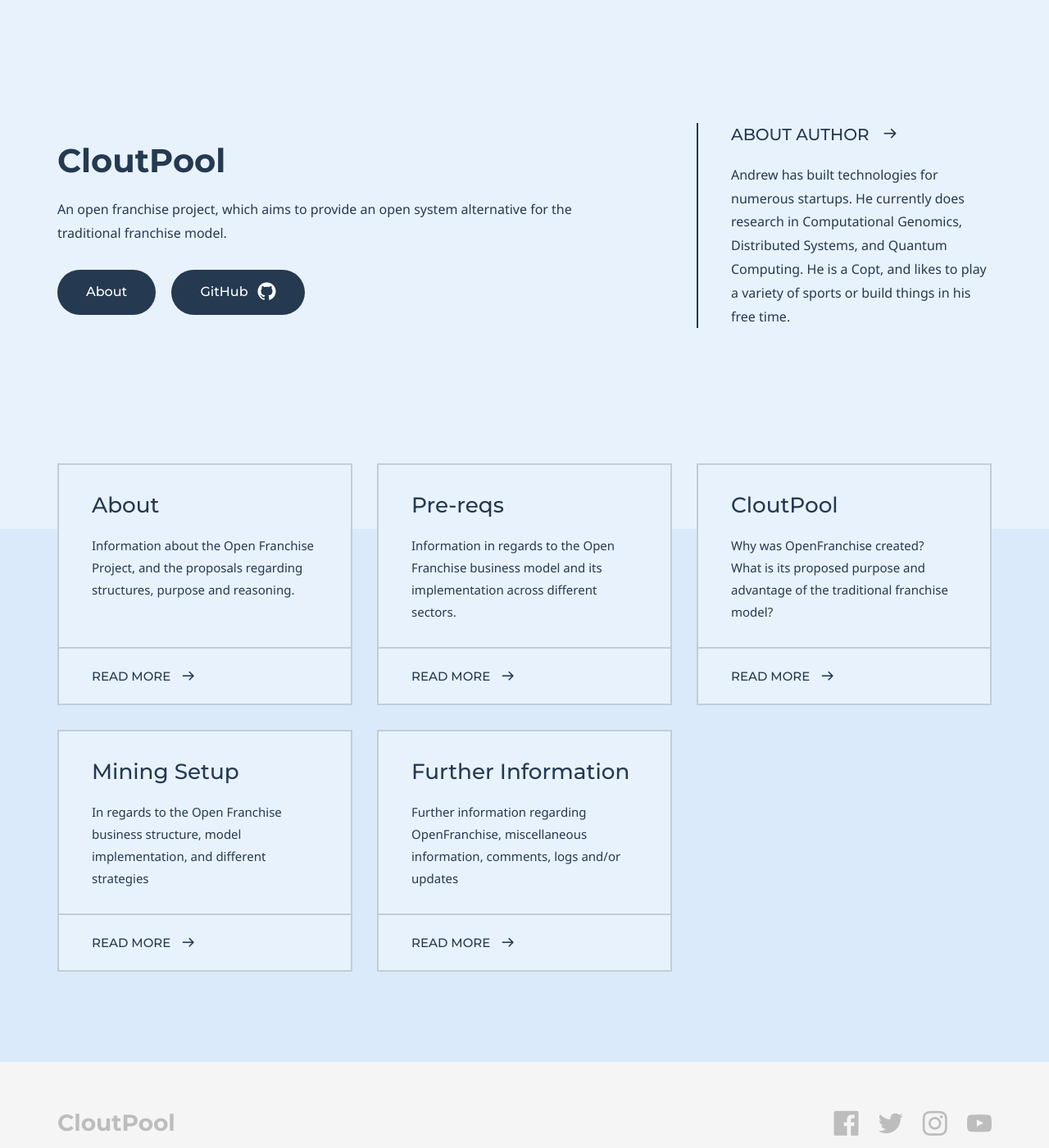
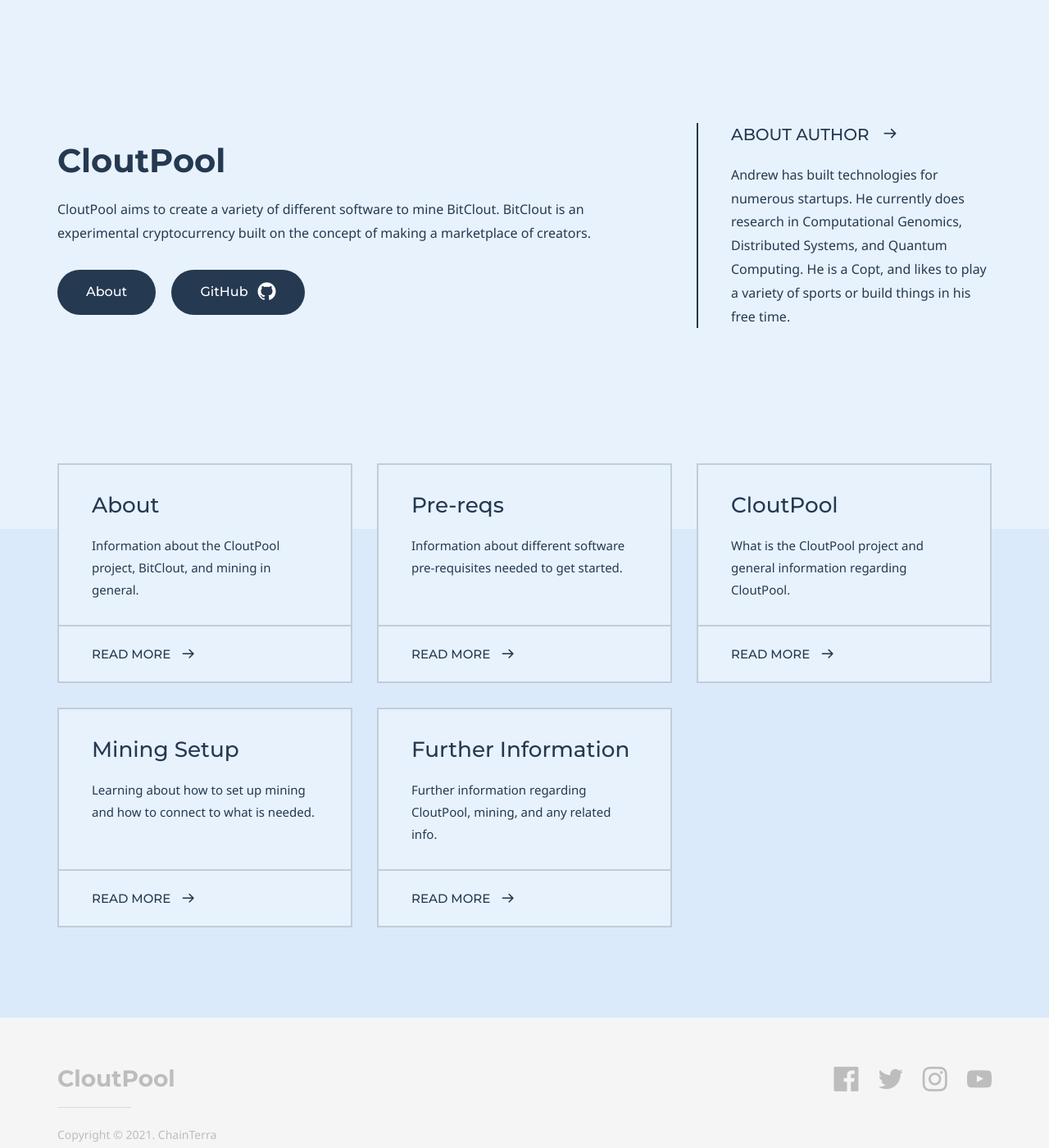
Before and after one commit to ChainTerra/BTCLT-Guide, a Jekyll site: the page built from index.md, in a window 1280 px wide and 1400 px high. Shown: the whole window at 82% size. Built offline with Jekyll 4.4.1, drawn with Linux system fonts in a browser that asks for light colours; some web fonts are replaced.

Commit message:
Update index.md

```diff
--- a/index.md
+++ b/index.md
@@ -5,7 +5,7 @@ keywords:
 
 # Hero section
 title: CloutPool
-description: An open franchise project, which aims to provide an open system alternative for the traditional franchise model.
+description: CloutPool aims to create a variety of different software to mine BitClout. BitClout is an experimental cryptocurrency built on the concept of making a marketplace of creators.
 buttons:
     - content: About
       url: 'https://chainterra.github.io/BTCLT-Guide/about/'
@@ -25,23 +25,23 @@ author:
 # Grid navigation
 grid_navigation:
     - title: About
-      excerpt: Information about the Open Franchise Project, and the proposals regarding structures, purpose and reasoning.
+      excerpt: Information about the CloutPool project, BitClout, and mining in general.
       cta: Read more
       url: 'https://chainterra.github.io/BTCLT-Guide/about/'
     - title: Pre-reqs
-      excerpt: Information in regards to the Open Franchise business model and its implementation across different sectors.
+      excerpt: Information about different software pre-requisites needed to get started.
       cta: Read more
       url: 'https://chainterra.github.io/BTCLT-Guide/prereqs/'
     - title: CloutPool
-      excerpt: Why was OpenFranchise created? What is its proposed purpose and advantage of the traditional franchise model?
+      excerpt: What is the CloutPool project and general information regarding CloutPool.
       cta: Read more
       url: 'https://chainterra.github.io/BTCLT-Guide/cloutpool/'
     - title: Mining Setup
-      excerpt: In regards to the Open Franchise business structure, model implementation, and different strategies
+      excerpt: Learning about how to set up mining and how to connect to what is needed.
       cta: Read more
       url: 'https://chainterra.github.io/BTCLT-Guide/mining-setup/'
     - title: Further Information
-      excerpt: Further information regarding OpenFranchise, miscellaneous information, comments, logs and/or updates
+      excerpt: Further information regarding CloutPool, mining, and any related info.
       cta: Read more
       url: 'https://chainterra.github.io/BTCLT-Guide/information/'
 ---
```
